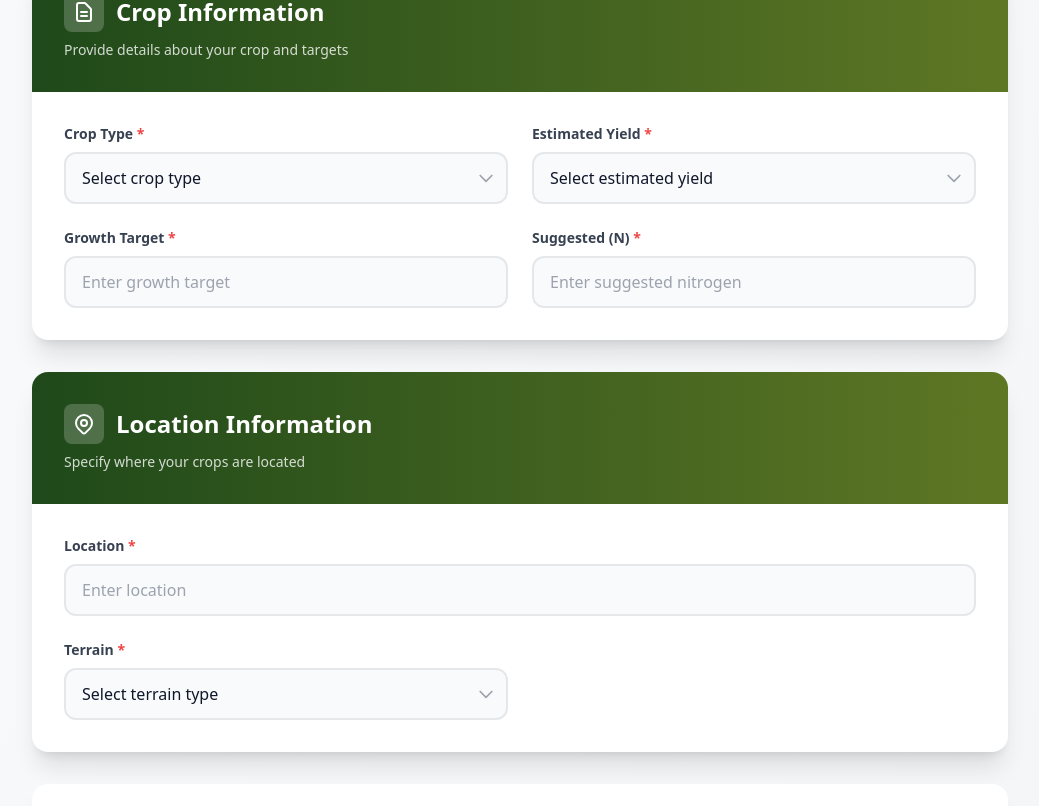
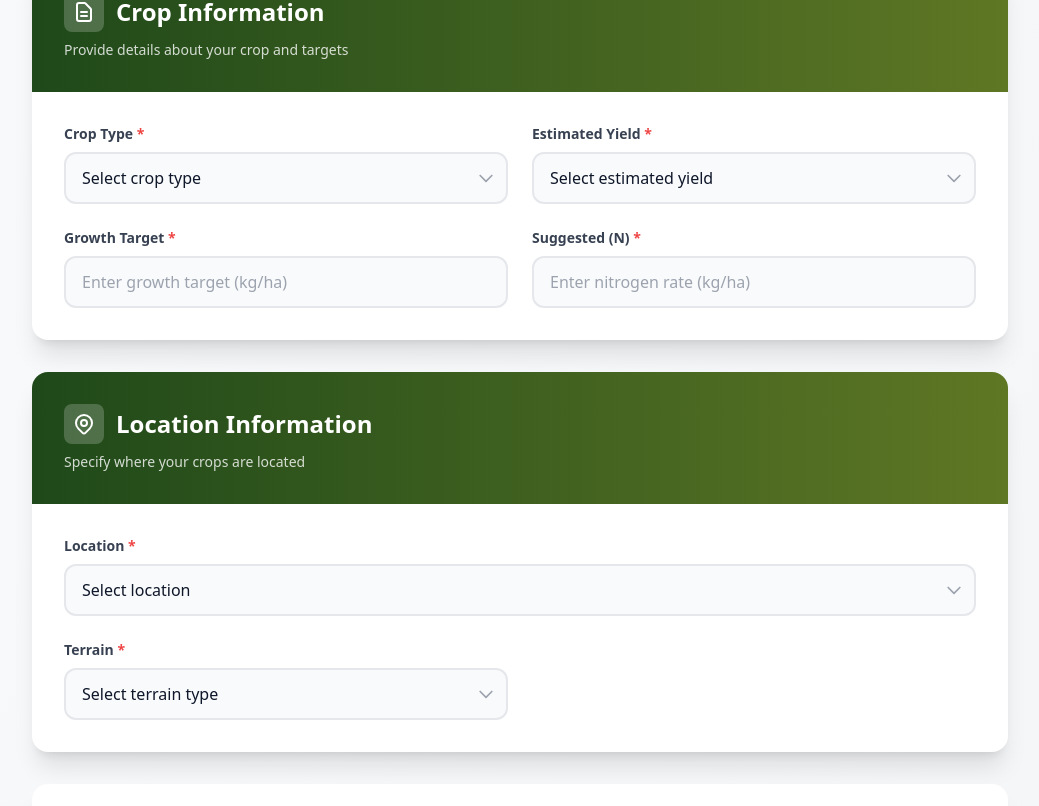
Before and after one commit to ReyJrFerrer/e-abono, a React (Vite) app: page /calculator in a window 1280 px wide. Shown: the part 352-1158 px from the top of the page, without its empty margins (120-1159 px from the left). Built offline with nearby package versions, Linux system fonts and the light colour scheme.

Commit message:
Updated Calculator.tsx

```diff
--- a/src/components/Calculator.tsx
+++ b/src/components/Calculator.tsx
@@ -81,13 +81,8 @@ export const Calculator = () => {
                         className="w-full px-4 py-3 rounded-xl bg-gray-50 border-2 border-gray-200 focus:border-eabono-green focus:bg-white focus:outline-none transition-all duration-200 appearance-none cursor-pointer"
                       >
                         <option value="">Select crop type</option>
-                        <option value="corn">Corn</option>
-                        <option value="rice">Rice</option>
-                        <option value="wheat">Wheat</option>
-                        <option value="soybean">Soybean</option>
                         <option value="potato">Potato</option>
                         <option value="cabbage">Cabbage</option>
-                        <option value="carrot">Carrot</option>
                       </select>
                       <div className="absolute inset-y-0 right-0 flex items-center px-3 pointer-events-none">
                         <svg className="w-5 h-5 text-gray-400" fill="none" stroke="currentColor" viewBox="0 0 24 24">
@@ -127,11 +122,11 @@ export const Calculator = () => {
                       Growth Target <span className="text-red-500">*</span>
                     </label>
                     <input
-                      type="text"
+                      type="number"
                       name="growthTarget"
                       value={formData.growthTarget}
                       onChange={handleInputChange}
-                      placeholder="Enter growth target"
+                      placeholder="Enter growth target (kg/ha)"
                       className="w-full px-4 py-3 rounded-xl bg-gray-50 border-2 border-gray-200 focus:border-eabono-green focus:bg-white focus:outline-none transition-all duration-200"
                     />
                   </div>
@@ -141,11 +136,11 @@ export const Calculator = () => {
                       Suggested (N) <span className="text-red-500">*</span>
                     </label>
                     <input
-                      type="text"
+                      type="number"
                       name="suggestedN"
                       value={formData.suggestedN}
                       onChange={handleInputChange}
-                      placeholder="Enter suggested nitrogen"
+                      placeholder="Enter nitrogen rate (kg/ha)"
                       className="w-full px-4 py-3 rounded-xl bg-gray-50 border-2 border-gray-200 focus:border-eabono-green focus:bg-white focus:outline-none transition-all duration-200"
                     />
                   </div>
@@ -175,14 +170,24 @@ export const Calculator = () => {
                     <label className="block text-gray-700 font-semibold text-sm">
                       Location <span className="text-red-500">*</span>
                     </label>
-                    <input
-                      type="text"
-                      name="location"
-                      value={formData.location}
-                      onChange={handleInputChange}
-                      placeholder="Enter location"
-                      className="w-full px-4 py-3 rounded-xl bg-gray-50 border-2 border-gray-200 focus:border-eabono-green focus:bg-white focus:outline-none transition-all duration-200"
-                    />
+                    <div className="relative">
+                      <select
+                        name="location"
+                        value={formData.location}
+                        onChange={handleInputChange}
+                        className="w-full px-4 py-3 rounded-xl bg-gray-50 border-2 border-gray-200 focus:border-eabono-green focus:bg-white focus:outline-none transition-all duration-200 appearance-none cursor-pointer"
+                      >
+                        <option value="">Select location</option>
+                        <option value="La Trinidad">La Trinidad</option>
+                        <option value="Atok">Atok</option>
+                        <option value="Buguias">Buguias</option>
+                      </select>
+                      <div className="absolute inset-y-0 right-0 flex items-center px-3 pointer-events-none">
+                        <svg className="w-5 h-5 text-gray-400" fill="none" stroke="currentColor" viewBox="0 0 24 24">
+                          <path strokeLinecap="round" strokeLinejoin="round" strokeWidth={2} d="M19 9l-7 7-7-7" />
+                        </svg>
+                      </div>
+                    </div>
                   </div>
 
                   <div className="space-y-2">
```
